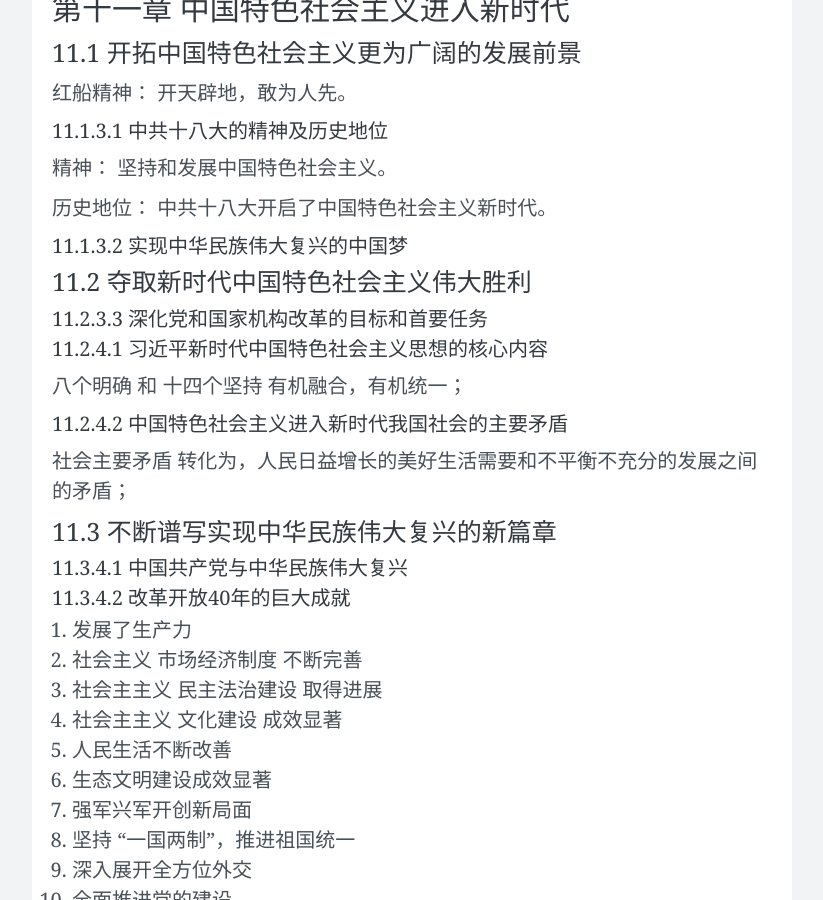
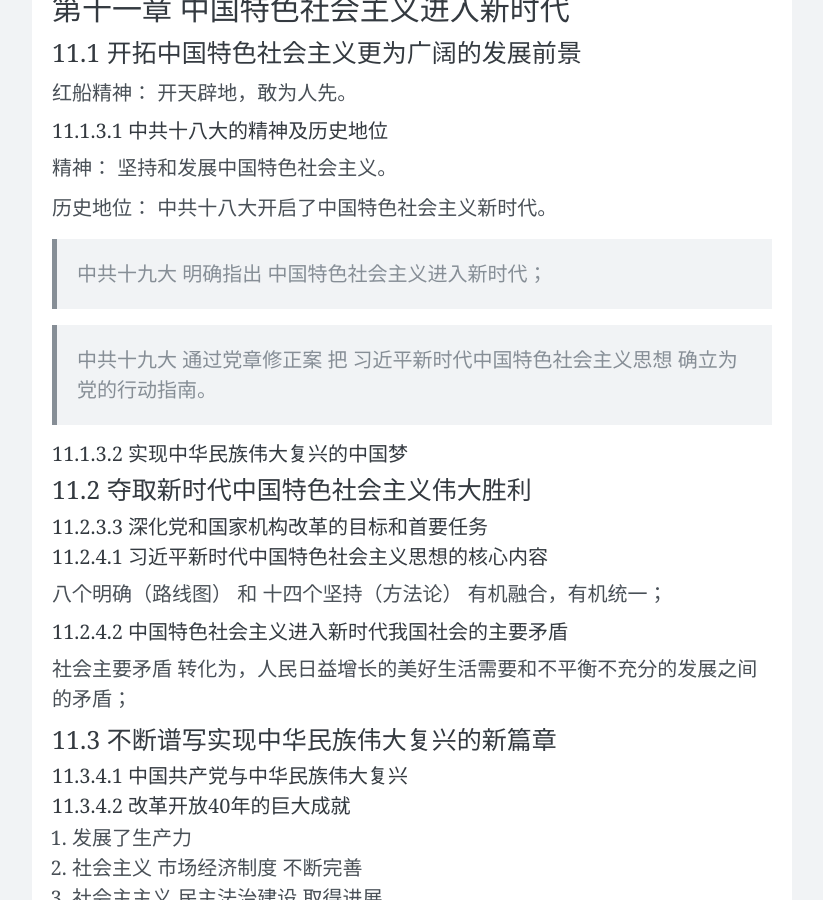
Before and after one commit to wangtiga/wangtiga.github.io, a Jekyll site: the page built from _previews/3708_target.md, in a window 1280 px wide and 900 px high, scrolled down 14153 px. Shown: the whole window, without its empty margins (228-1051 px from the left). Built offline with Jekyll 4.4.1, drawn with Linux system fonts in a browser that asks for light colours; nearby versions of some CDN libraries; comment, search, counter and statistics services are not loaded.

Commit message:
3708 target

```diff
--- a/_previews/3708_target.md
+++ b/_previews/3708_target.md
@@ -458,13 +458,17 @@ P181
 历史地位：
 中共十八大开启了中国特色社会主义新时代。
 
+> 中共十九大 明确指出 中国特色社会主义进入新时代；
+
+> 中共十九大 通过党章修正案 把 习近平新时代中国特色社会主义思想 确立为党的行动指南。
+
 ##### 11.1.3.2 实现中华民族伟大复兴的中国梦
 
 ### 11.2 夺取新时代中国特色社会主义伟大胜利
 ##### 11.2.3.3 深化党和国家机构改革的目标和首要任务
 ##### 11.2.4.1 习近平新时代中国特色社会主义思想的核心内容
 
-八个明确 和 十四个坚持 有机融合，有机统一；
+八个明确（路线图） 和 十四个坚持（方法论） 有机融合，有机统一；
 
 ##### 11.2.4.2 中国特色社会主义进入新时代我国社会的主要矛盾
 
```
